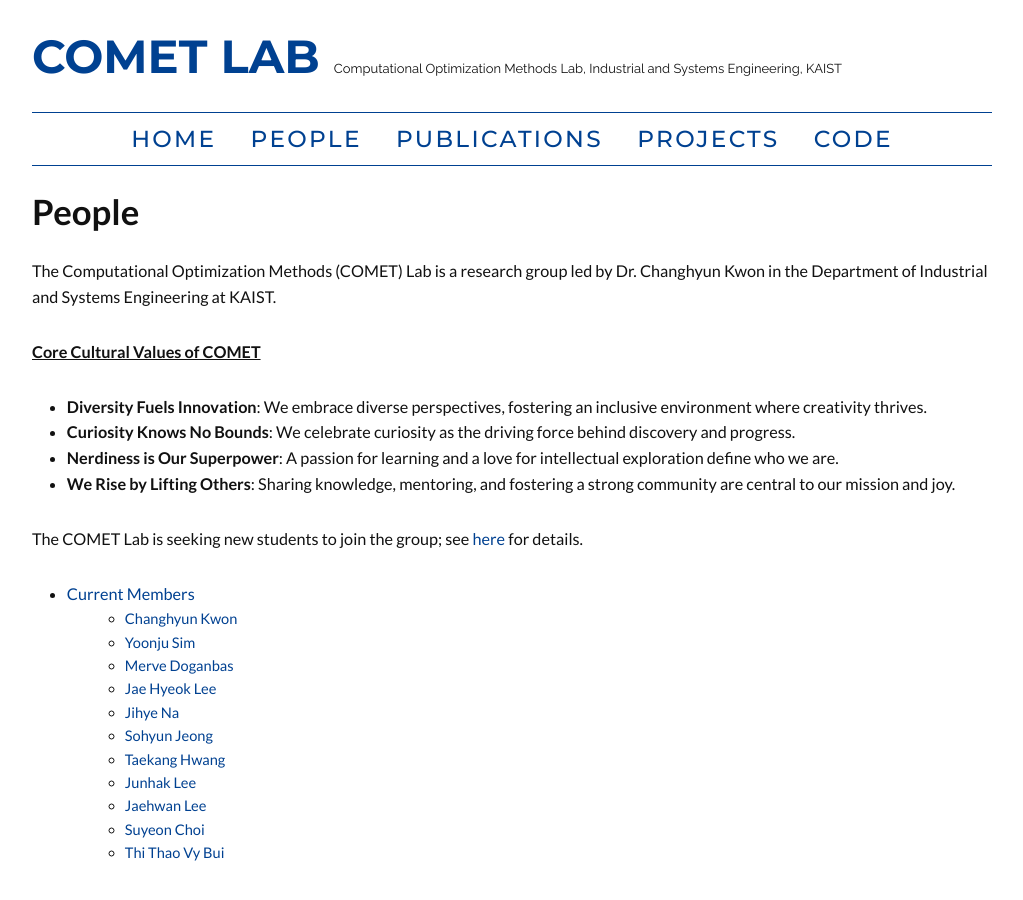
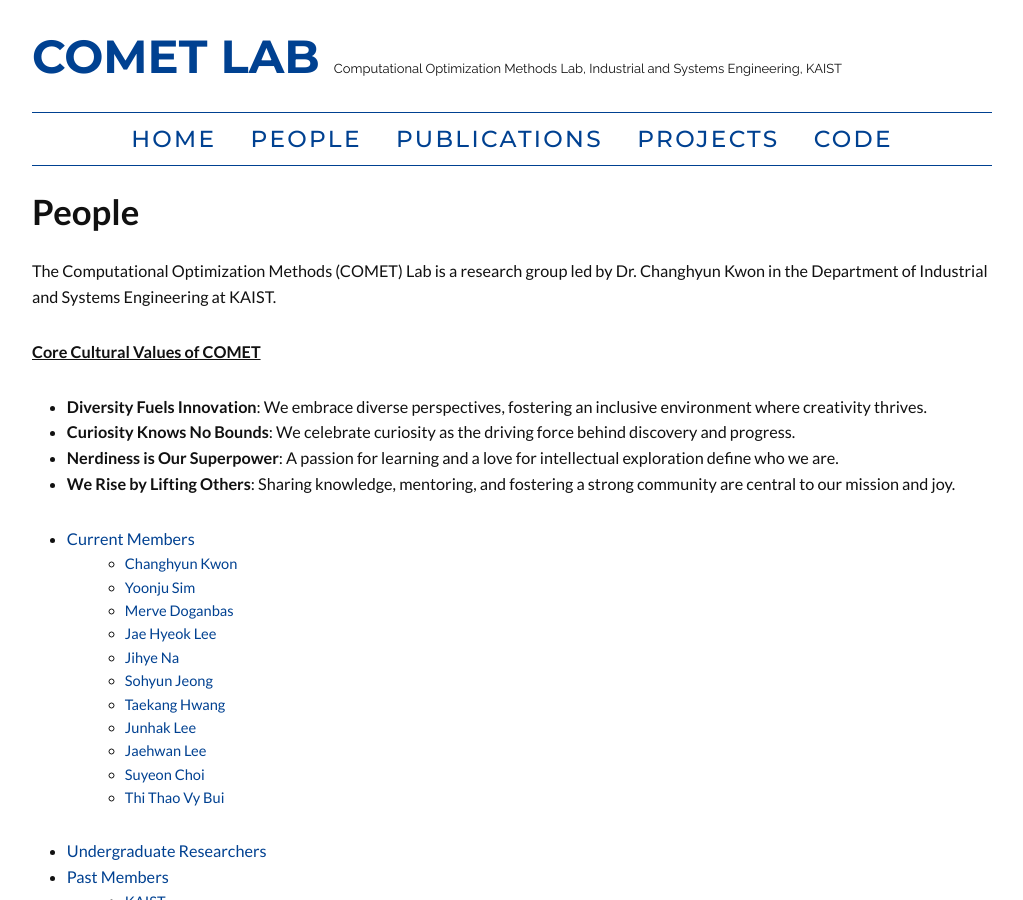
Before and after one commit to kaist-comet/kaist-comet.github.io, a Jekyll site: the page built from people/people.md, in a window 1280 px wide and 900 px high. Shown: the whole window, without its empty margins (128-1151 px from the left). Built offline with Jekyll 4.4.1, drawn with Linux system fonts in a browser that asks for light colours; some web fonts are replaced; comment, search, counter and statistics services are not loaded.

Commit message:
Update people.md

```diff
--- a/people/people.md
+++ b/people/people.md
@@ -18,7 +18,7 @@
 - **We Rise by Lifting Others**: Sharing knowledge, mentoring, and fostering a strong community are central to our mission and joy.
 <!-- - **Mathematics is Our Language, Coding is Our Hammer**: We use mathematical rigor and computational tools as our foundation for problem-solving. -->
 
-The COMET Lab is seeking new students to join the group; see [here](/join) for details.
+<!-- The COMET Lab is seeking new students to join the group; see [here](/join) for details. -->
 
 
 
```
